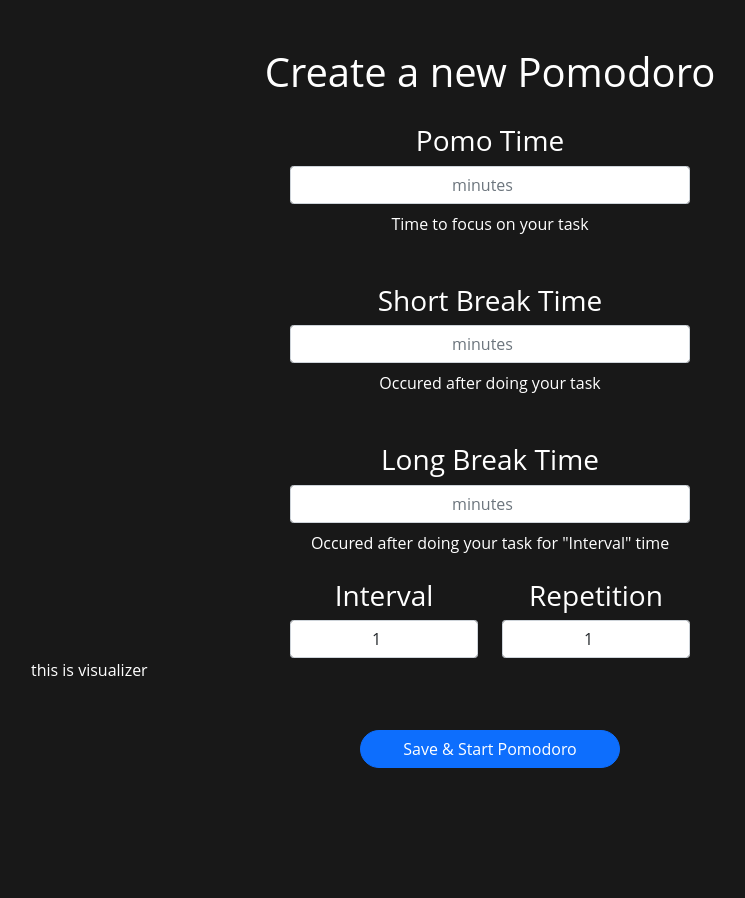
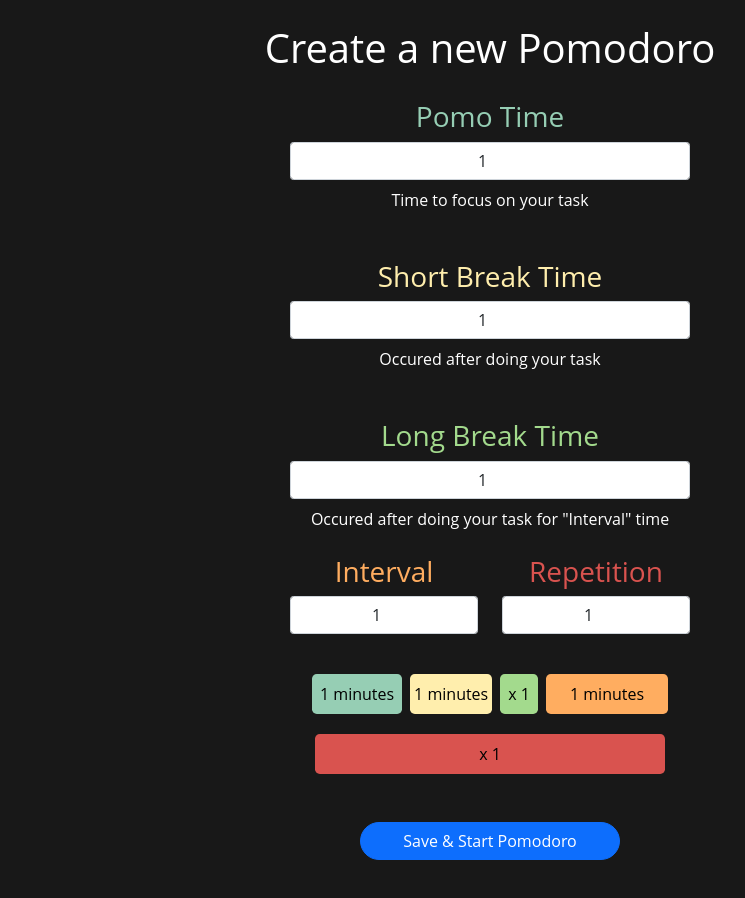
Before and after one commit to obiekr/PomodoroTimer, a React (Create React App) app in the folder client/: page / in a window 1280 px wide. Shown: the top 898 px of the page, without its empty margins (150-895 px from the left). Before the commit the page ends 816 px from the top, so only its background shows below. Built offline with nearby package versions, Linux system fonts and the light colour scheme.

Commit message:
added visualizer in new pomodoro (css & layout) trying to save time on localStorage

```diff
--- a/client/src/component/Timer.jsx
+++ b/client/src/component/Timer.jsx
@@ -1,5 +1,5 @@
 import React from 'react'
-import { useState, useEffect } from 'react';
+import { useState, useEffect, useRef} from 'react';
 
 export default function Timer(props){
     const {initialMinute = 0,initialSeconds = 0, counting} = props;
@@ -7,7 +7,6 @@ export default function Timer(props){
     const [seconds, setSeconds] =  useState(initialSeconds);
 
     useEffect(()=>{
-        console.log(seconds)
         if(counting){
             let myInterval = setInterval(() => {
                     if (seconds > 0) {
--- a/client/src/component/Visualizer.jsx
+++ b/client/src/component/Visualizer.jsx
@@ -1,10 +1,31 @@
 import React, { useState } from 'react'
+import "./Visualizer.css"
 
 export default function Visualizer(props){
-    const { type, minutes } = props
+    const { pomo, short, long, interval, rep } = props
     return(
-        <div className="container">
-            this is visualizer
+        <>
+        <div className="container-fluid  p-0 mx-0 mt-4">
+            <div className="d-flex justify-content-center visualizer-col">
+                <div className="text-center p-2 my-3 mx-1 rounded-3 visualizer-box-pomo visualizer-box">
+                    {pomo} minutes
+                </div>
+                <div className="text-center py-2 px-1 my-3 mx-1 rounded-3 visualizer-box-short visualizer-box">
+                    {short} minutes
+                </div>
+                <div className="text-center p-2 my-3 mx-1 rounded-3 visualizer-box-long visualizer-box">
+                    x {interval}
+                </div>
+                <div className="text-center py-2 px-4 my-3 mx-1 rounded-3 visualizer-box-interval visualizer-box">
+                    {long} minutes
+                </div>
+            </div>
+            <div className="">
+                <div className="text-center p-2 my-1 mx-auto rounded-3 visualizer-box-rep visualizer-box">
+                    x {rep}
+                </div>
+            </div>
         </div>
+        </>
     )
 }
--- /dev/null
+++ b/client/src/pages/NewPomodoro.css
@@ -0,0 +1,51 @@
+/* Color Pallete
+https://colorhunt.co/palette/96ceb4ffeeadd9534fffad60
+https://colorhunt.co/palette/f3c892fff1bda3da8d146356
+*/
+
+.visualizer-box-pomo {
+  background-color: #96ceb4;
+}
+.visualizer-box-short {
+  background-color: #ffeead;
+}
+.visualizer-box-long {
+  background-color: #a3da8d;
+}
+.visualizer-box-interval {
+  background-color: #ffad60;
+}
+.visualizer-box-rep {
+  background-color: #d9534f;
+  max-width: 350px;
+}
+
+.visualizer-box {
+  font-size: 0.8em;
+  color: black;
+}
+
+.pomo {
+  color: #96ceb4;
+}
+
+.short {
+  color: #ffeead;
+}
+
+.long {
+  color: #a3da8d;
+}
+.interval {
+  color: #ffad60;
+}
+.rep {
+  color: #d9534f;
+}
+
+@media screen and (min-width: 392px) {
+  .visualizer-box {
+    font-size: 1em;
+    color: black;
+  }
+}
--- a/client/src/pages/NewPomodoro.jsx
+++ b/client/src/pages/NewPomodoro.jsx
@@ -1,59 +1,76 @@
 import React, { useState } from 'react'
 import Visualizer from '../component/Visualizer'
+import "./NewPomodoro.css"
+import { Link } from "react-router-dom";
 
 export default function NewPomodoro(){
-    const [pomo, setPomo] = useState("minutes")
-    const [short, setShort] = useState("minutes")
-    const [long, setLong] = useState("minutes")
+    const [pomo, setPomo] = useState(1)
+    const [short, setShort] = useState(1)
+    const [long, setLong] = useState(1)
     const [interval, setInterval] = useState(1)
     const [rep, setRep] = useState(1)
 
     function submitHandler(e){
-
+        e.preventDefault()
+        // window.location.href = "/timer"
+        let local = [pomo, short, long, interval, rep]
+        console.log(local[0])
+        return (<Link to={{
+            pathname: "/timer",
+            state: local
+        }}/>)
     }
 
     return(
         <div className="container-fluid">
-            <div className="">
-                <h1 className='text-center mt-5 mb-4'>Create a new Pomodoro</h1>
-            </div>
+
+            <h1 className='text-center mt-4 mb-4'>Create a new Pomodoro</h1>
+            <form onSubmit={submitHandler}>
             <div className="d-flex justify-content-center">
-                <form className="w-75" onSubmit={submitHandler}>
+                <div className="" >
                     <div className="form-group mt-1 np-form-group mx-auto">
-                        <h3 className="text-center">Pomo Time</h3>
+                        <h3 className="text-center pomo">Pomo Time</h3>
                         <input type="number" className="form-control text-center rounded-1" placeholder="minutes" value={pomo} min={1} onChange={(e)=>setPomo(e.target.value)}/>
                         <p className="text-center my-2">Time to focus on your task</p>
                     </div>
+
                     <div className="form-group mt-5 np-form-group mx-auto">
-                        <h3 className="text-center">Short Break Time</h3>
+                        <h3 className="text-center short">Short Break Time</h3>
                         <input type="number" className="form-control text-center rounded-1" placeholder="minutes" value={short} min={1} onChange={(e)=>setShort(e.target.value)}/>
                         <p className="text-center mt-2">Occured after doing your task</p>
                     </div>
+
                     <div className="form-group mt-5 np-form-group mx-auto">
-                        <h3 className="text-center">Long Break Time</h3>
+                        <h3 className="text-center long">Long Break Time</h3>
                         <input type="number" className="form-control text-center rounded-1" placeholder="minutes" value={long} min={short==="minutes" ? 0 : short} onChange={(e)=>setLong(e.target.value)}/>
                         <p className="text-center mt-2">Occured after doing your task for "Interval" time</p>
                     </div>
+
                     <div className="form-group mt-4 np-form-group mx-auto">
                         <div className="row">
                             <div className="col-6">
-                                <h3 className="text-center">Interval</h3>
+                                <h3 className="text-center interval">Interval</h3>
                                 <input type="number" className="form-control text-center rounded-1" value={interval} min={1} onChange={(e)=>setInterval(e.target.value)}/>
                             </div>
                             <div className="col-6">
-                                <h3 className="text-center">Repetition</h3>
+                                <h3 className="text-center rep">Repetition</h3>
                                 <input type="number" className="form-control text-center rounded-1" value={rep} min={1} onChange={(e)=>setRep(e.target.value)}/>
                             </div>
                         </div>
                     </div>
-
-                    <Visualizer />
-                    <div className="text-center my-5 mx-auto" style={{"maxWidth":"260px"}}>
-                        <button type="submit" className="btn btn-primary rounded-pill w-100">Save & Start Pomodoro</button>
-                    </div>
-                </form>
+                </div>
 
             </div>
+            <Visualizer pomo={pomo} short={short} long={long} interval={interval} rep={rep}/>
+            <div className="text-center my-5 mx-auto" style={{"maxWidth":"260px"}}>
+                {/* <button type="submit" className="btn btn-primary rounded-pill w-100">Save & Start Pomodoro</button> */}
+                <Link
+                    className="btn btn-primary rounded-pill w-100"
+                    to="/timer"
+                    state={{"pomo": pomo, "short": short, "long": long, "interval": interval, "rep":rep}}
+                > Save & Start Pomodoro </Link>
+            </div>
+            </form>
         </div>
     )
 }
--- a/client/src/pages/Pomodoro.jsx
+++ b/client/src/pages/Pomodoro.jsx
@@ -1,19 +1,34 @@
-import React, { useState } from 'react';
+import React, { useState, useEffect } from 'react';
 import "./Pomodoro.css"
 import Pause from '../component/Pause';
 import Timer from '../component/Timer';
+import { useLocation } from 'react-router-dom';
 
 
 export default function Pomodoro() {
 
     const [counting, setCounting] = useState(true)
+    const location = useLocation()
+    const { pomo, short, long, interval, rep } = location.state
+    const [minutes, setMinutes] = useState(pomo)
+    console.log(pomo, short, long, interval, rep)
+
+    useEffect(() => {
+      if (localStorage.getItem("minutes")){
+        setMinutes(localStorage.getItem("minutes"))
+        setMinutes(localStorage.getItem("seconds"))
+      }else{
+        localStorage.setItem("minutes", pomo)
+        localStorage.setItem("seconds", 0)
+      }
+    }, [])
 
     return (
 
         <div className='container-fluid p-0 m-0'>
           <div className="d-flex justify-content-center vh-100">
             <div className="my-auto">
-              <Timer initialMinute={5} initialSeconds={5} counting={counting}/>
+              <Timer initialMinute={minutes} counting={counting}/>
               <div className="d-flex justify-content-center">
                 <Pause counting={counting} setCounting={setCounting}/>
               </div>
```
Also changed, not shown: client/src/component/Visualizer.css (added).
